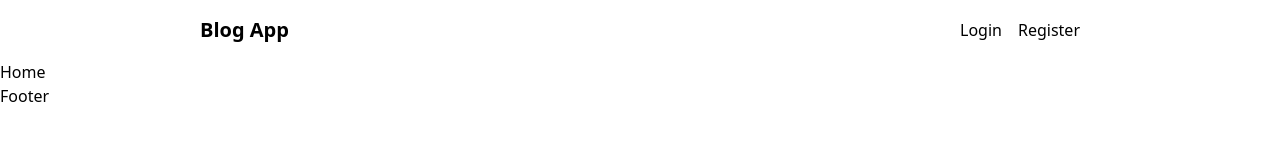
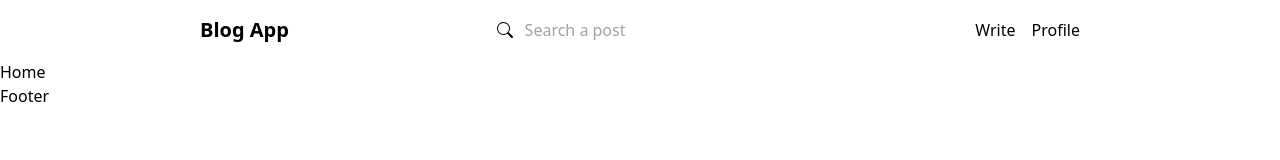
Before and after one commit to Adnaan1806/Blog-Website, a React (Vite) app in the folder frontend/: page / in a window 1280 px wide. Shown: the top 160 px of the page. Built offline with nearby package versions, Linux system fonts and the light colour scheme.

Commit message:
Navbar change 1

```diff
--- a/frontend/src/components/Navbar.jsx
+++ b/frontend/src/components/Navbar.jsx
@@ -1,16 +1,30 @@
 import { Link } from "react-router-dom";
+import { BsSearch } from "react-icons/bs";
 
 const Navbar = () => {
+
+const user = true;
+
   return (
     <div className="flex items-center justify-between px-6 md:px-[200px] py-4">
-      <h1 className="text-xl font-extrabold">
+      <h1 className="text-lg md:text-xl font-extrabold">
         <Link to="/">Blog App</Link>
       </h1>
 
+      <div className="flex justify-center items-center space-x-0">
+            <p><BsSearch/></p>
+            <input
+              type="text"
+              placeholder="Search a post"
+              className="outline-none px-3"
+            />
+      </div>
+
       <div className="flex items-center justify-center space-x-4 md:space-x-4">
-        <h3>Login</h3>
-        <h3>Register</h3>
+        {user? <h3><Link to="/Write">Write</Link></h3> :<h3><Link to="/login">Login</Link></h3>}
+        {user? <h3>Profile</h3> :<h3><Link to="/register">Register</Link></h3>}
       </div>
+
     </div>
   );
 };
```
